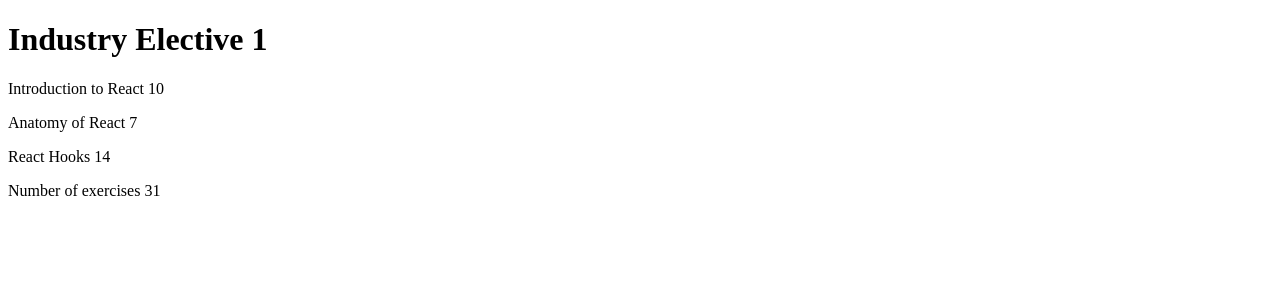
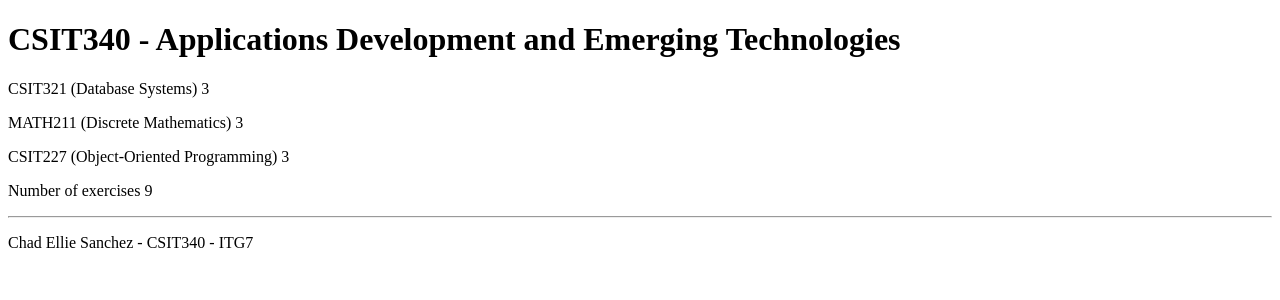
Before and after one commit to ellienanachi/CSIT340G7-Lab3-Sanchez, a React (Vite) app: page / in a window 1280 px wide. Shown: the top 300 px of the page. Built offline with nearby package versions, Linux system fonts and the light colour scheme.

Commit message:
1.1: course information step 1

```diff
--- a/src/App.jsx
+++ b/src/App.jsx
@@ -1,25 +1,59 @@
+const Header = (props) => {
+  return <h1>{props.course}</h1>
+}
+
+const Content = (props) => {
+  return (
+    <div>
+      <p>{props.part1} {props.exercises1}</p>
+      <p>{props.part2} {props.exercises2}</p>
+      <p>{props.part3} {props.exercises3}</p>
+    </div>
+  )
+}
+
+const Total = (props) => {
+  return <p>Number of exercises {props.total}</p>
+}
+
+const Footer = (props) => {
+  return (
+    <footer>
+      <hr />
+      <p>{props.fullName} - {props.courseCode} - {props.section}</p>
+    </footer>
+  )
+}
+
 const App = () => {
-  const course = 'Industry Elective 1'
-  const part1 = 'Introduction to React'
-  const exercises1 = 10
-  const part2 = 'Anatomy of React'
-  const exercises2 = 7
-  const part3 = 'React Hooks'
-  const exercises3 = 14
+  const course = 'CSIT340 - Applications Development and Emerging Technologies'
+  const part1 = 'CSIT321 (Database Systems)'
+  const exercises1 = 3
+  const part2 = 'MATH211 (Discrete Mathematics)'
+  const exercises2 = 3
+  const part3 = 'CSIT227 (Object-Oriented Programming)'
+  const exercises3 = 3
+
+  const student = {
+    fullName: 'Chad Ellie Sanchez',
+    courseCode: 'CSIT340',
+    section: 'ITG7'
+  }
 
   return (
     <div>
-      <h1>{course}</h1>
-      <p>
-        {part1} {exercises1}
-      </p>
-      <p>
-        {part2} {exercises2}
-      </p>
-      <p>
-        {part3} {exercises3}
-      </p>
-      <p>Number of exercises {exercises1 + exercises2 + exercises3}</p>
+      <Header course={course} />
+      <Content
+        part1={part1} exercises1={exercises1}
+        part2={part2} exercises2={exercises2}
+        part3={part3} exercises3={exercises3}
+      />
+      <Total total={exercises1 + exercises2 + exercises3} />
+      <Footer
+        fullName={student.fullName}
+        courseCode={student.courseCode}
+        section={student.section}
+      />
     </div>
   )
 }
```
